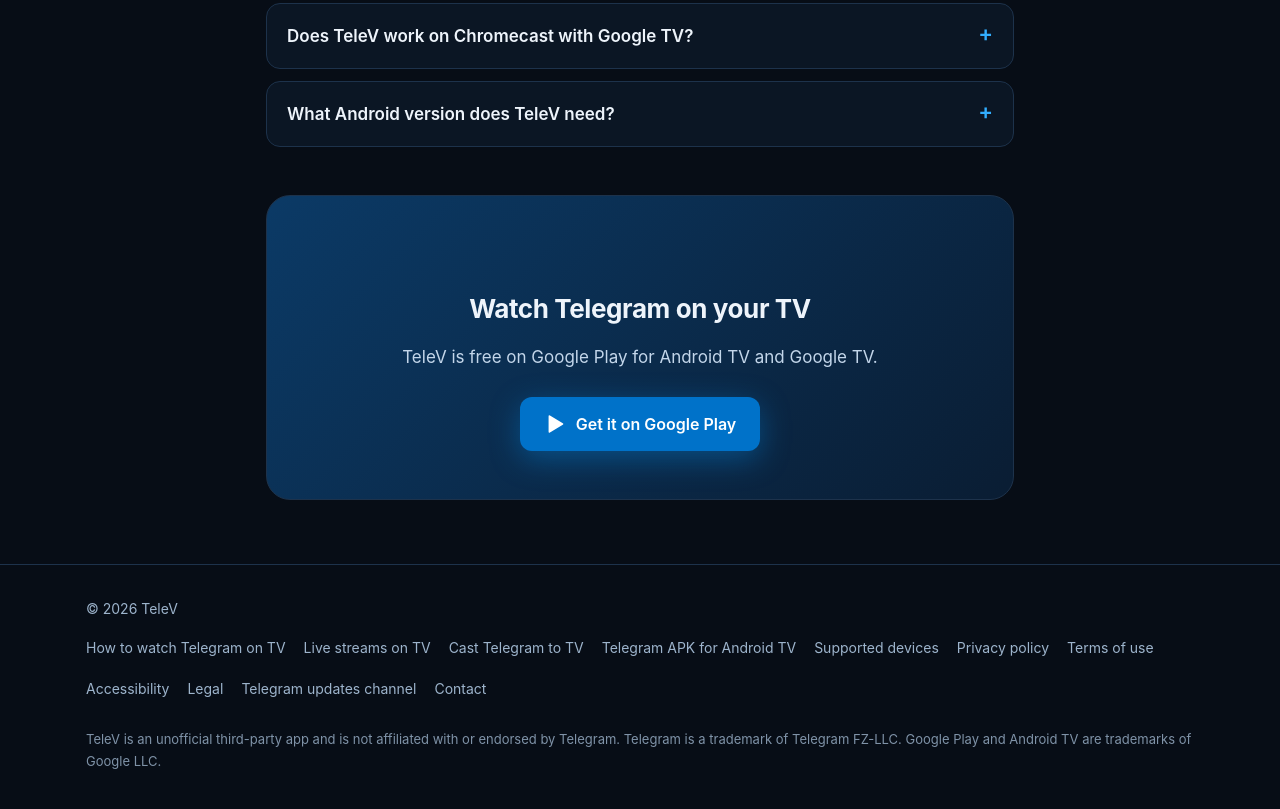
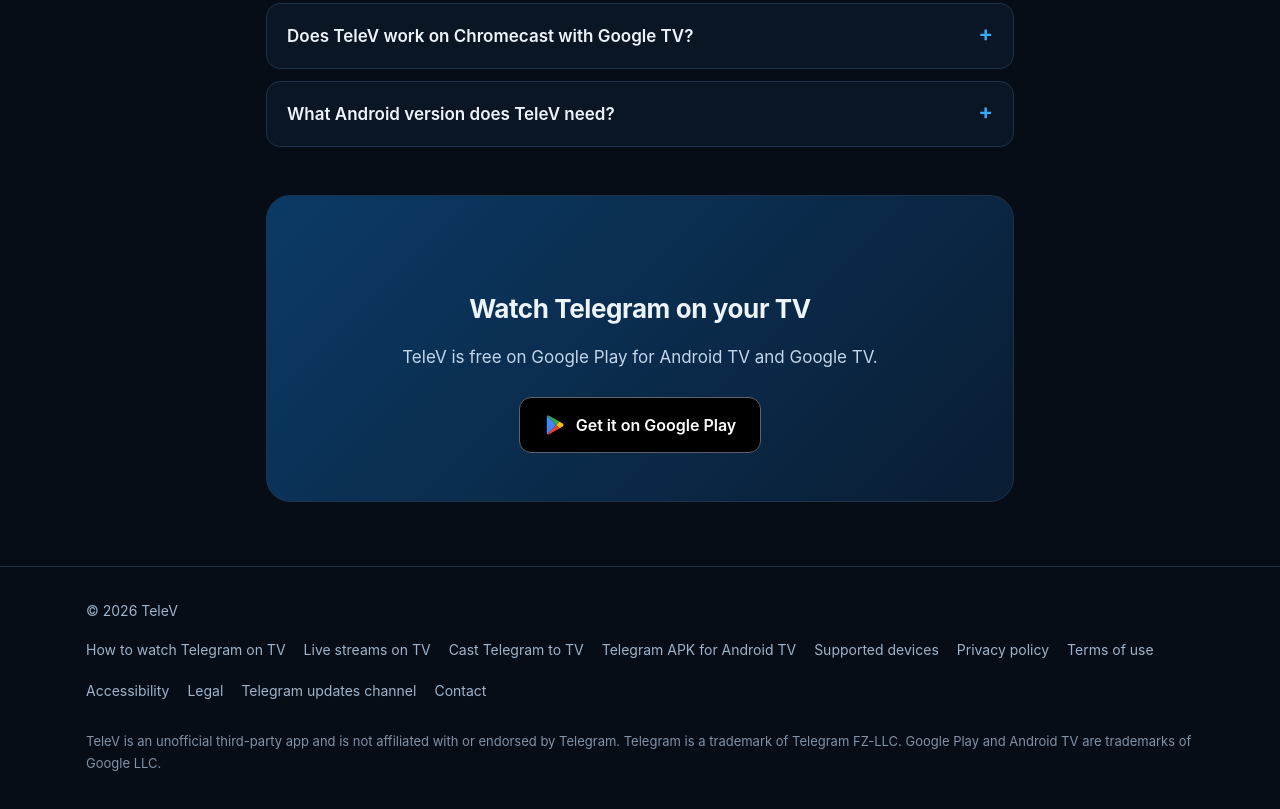
Before and after one commit to Elimeshi1/TeleV, a plain HTML site: page devices/index.html in a window 1280 px wide. Shown: the part 2258-3067 px from the top of the page. Drawn offline with Linux system fonts and the light colour scheme.

Commit message:
Google Play buttons: four-color Play logo on a black store-badge button
Co-Authored-By: Claude Opus 5.5 <noreply@anthropic.com>
Claude-Session: https://claude.ai/code/session_011NHpEU44MjK8aMQKGCqQoN

```diff
--- a/assets/style.css
+++ b/assets/style.css
@@ -85,6 +85,8 @@ a:hover { color: #7cc9ff; }
 .btn:hover { transform: translateY(-1px); }
 .btn-primary { background: #0072c9; color: #fff; box-shadow: 0 8px 30px rgba(5, 151, 251, .35); }
 .btn-primary:hover { background: #0066b8; color: #fff; }
+.btn-play { background: #000; color: #fff; border: 1px solid #5f6368; }
+.btn-play:hover { background: #1a1a1a; color: #fff; }
 .btn-ghost { border: 1px solid var(--border); color: var(--text); }
 .btn-ghost:hover { background: var(--surface); color: var(--text); }
 .btn svg { width: 22px; height: 22px; flex: none; }
--- a/devices/index.html
+++ b/devices/index.html
@@ -200,8 +200,8 @@
     <div class="band" style="margin-top:48px">
       <h2>Watch Telegram on your TV</h2>
       <p>TeleV is free on Google Play for Android TV and Google TV.</p>
-      <a class="btn btn-primary" href="https://play.google.com/store/apps/details?id=com.telev.tv">
-        <svg viewBox="0 0 24 24" fill="currentColor" aria-hidden="true"><path d="M5 3.5v17a1 1 0 0 0 1.5.86l14-8.5a1 1 0 0 0 0-1.72l-14-8.5A1 1 0 0 0 5 3.5Z"/></svg>
+      <a class="btn btn-play" href="https://play.google.com/store/apps/details?id=com.telev.tv">
+        <svg viewBox="0 0 24 24" aria-hidden="true"><path fill="#4285F4" d="M3.6 1.9 13.4 12l-9.8 10.1a1.6 1.6 0 0 1-.6-1.3V3.2c0-.5.2-1 .6-1.3Z"/><path fill="#34A853" d="M3.6 1.9c.5-.4 1.2-.5 1.9-.1l11.3 6.5-3.4 3.7Z"/><path fill="#FBBC04" d="m16.8 8.3 3.5 2c1.3.8 1.3 2.6 0 3.4l-3.5 2-3.4-3.7Z"/><path fill="#EA4335" d="M13.4 12l3.4 3.7-11.3 6.5c-.7.4-1.4.3-1.9-.1Z"/></svg>
         Get it on Google Play
       </a>
     </div>
```
Also changed, not shown: guide/cast-telegram-to-tv/index.html (+2 -2 lines), guide/telegram-apk-android-tv/index.html (+2 -2 lines), guide/telegram-live-streams-on-tv/index.html (+2 -2 lines), guide/watch-telegram-on-tv/index.html (+2 -2 lines), index.html (+4 -4 lines).
